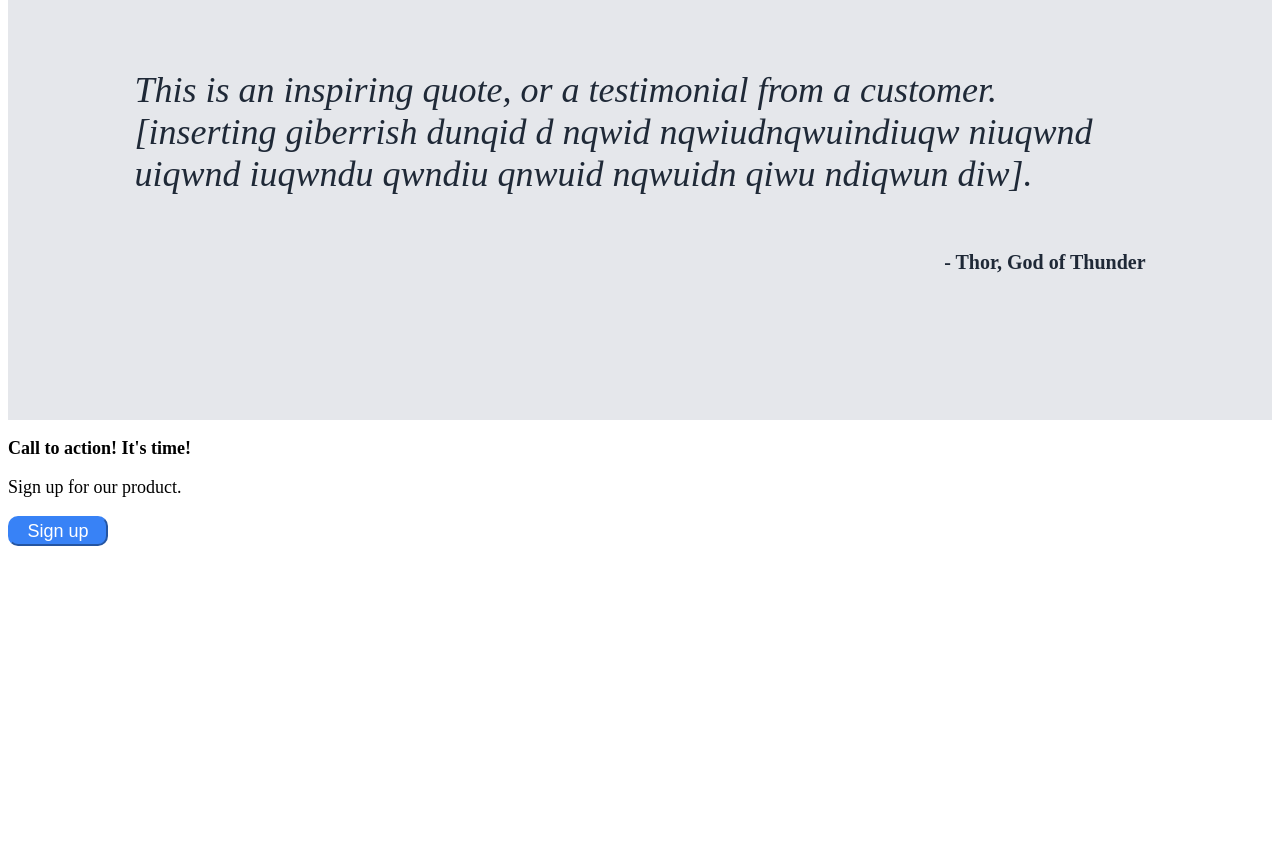
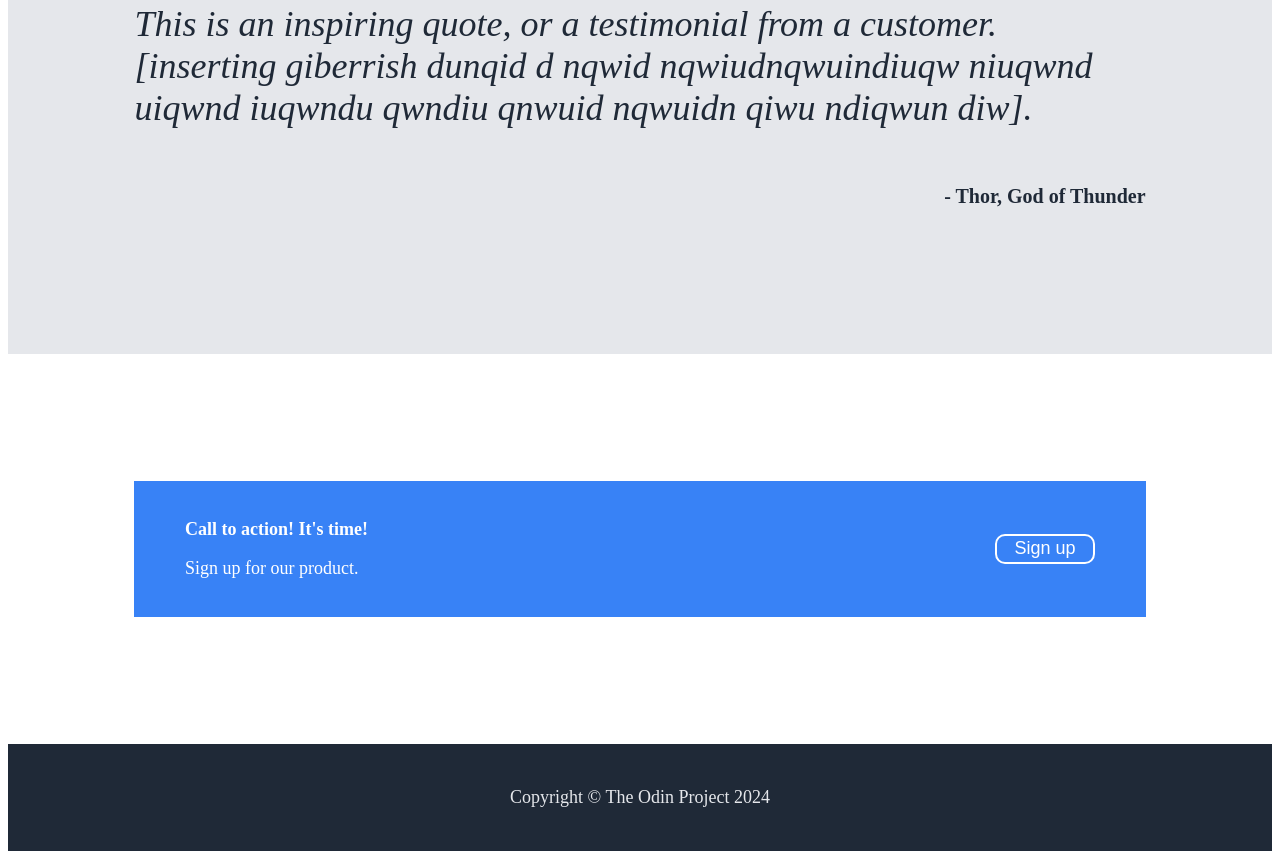
Before and after one commit to Evilgoose22/Landing-Page-Odin, a plain HTML site: page index.html in a window 1280 px wide. Shown: the part 1107-1966 px from the top of the page. Before the commit the page ends 1661 px from the top, so only its background shows below. Drawn offline with Linux system fonts and the light colour scheme.

Commit message:
Draft Finished
Completed attempt from Odin Project 2024 with all css and html edits uploaded.

```diff
--- a/index.html
+++ b/index.html
@@ -75,9 +75,11 @@
           <h3>Call to action! It's time!</h3>
           <p class="b3">Sign up for our product.</p>
         </div>
-        <div class="button-3"><button>Sign up</button></div>
+        <div class="button-3"><button class="btn3">Sign up</button></div>
       </div>
     </div>
-    <footer></footer>
+    <footer>
+      <p>Copyright © The Odin Project 2024</p>
+    </footer>
   </body>
 </html>
--- a/styles/styles.css
+++ b/styles/styles.css
@@ -48,7 +48,7 @@ h1 {
 .header-body {
     display: flex;
     justify-content: space-between;
-    padding: 10% 0;
+    padding: 5% 0;
 }
 
 button {
@@ -62,9 +62,10 @@ button {
 
 .img-txt-box {
     height: 300px;
-    width: 500px;
+    width: 700px;
     background-color: grey;
     color: #F9FAF8;
+    margin-left: auto;
 
     display: flex;
     justify-content: center;
@@ -92,8 +93,10 @@ button {
     display: flex;
     flex-direction: column;
     flex-wrap: nowrap;
-    justify-content: center;
+    justify-content: space-around;
     align-items: center;
+
+
 }
 
 .img {
@@ -105,6 +108,7 @@ button {
 
 h2 {
     font-size: 36px;
+    margin-bottom: 16%;
 }
 
 .text-container-1 {
@@ -137,6 +141,27 @@ h2 {
 
 /* Container 3 */
 
+.container-3 {
+    padding: 10% 10% 10% 10%;
+    color: white;
+}
 
+.banner-3 {
+    display: flex;
+    justify-content: space-between;
+    align-items: center;
+    background-color: #3882F6;
+    padding: 2% 5%;
+}
+
+.btn3 {
+    border: 2px solid white;
+}
 
 /* Footer */
+footer {
+    background-color: #1F2937;
+    padding: 2% 10%;
+    color: #E5E7EB;
+    text-align: center;
+}
```
